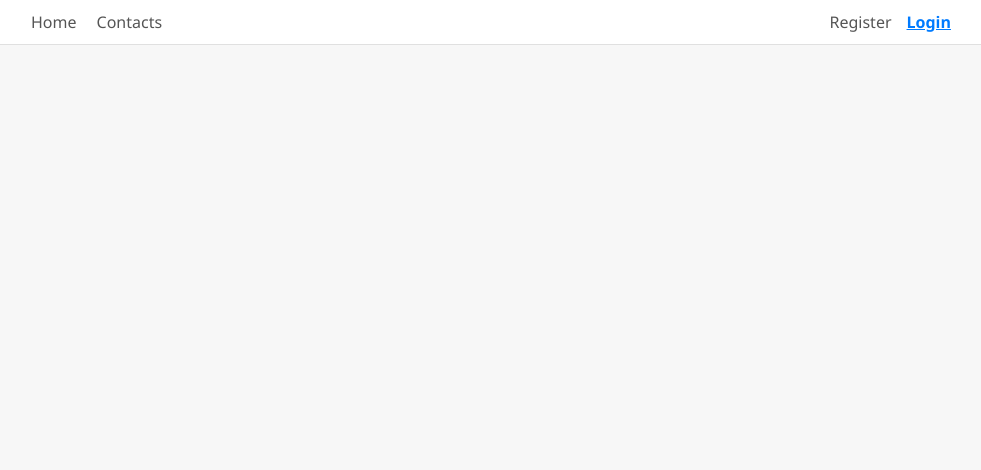
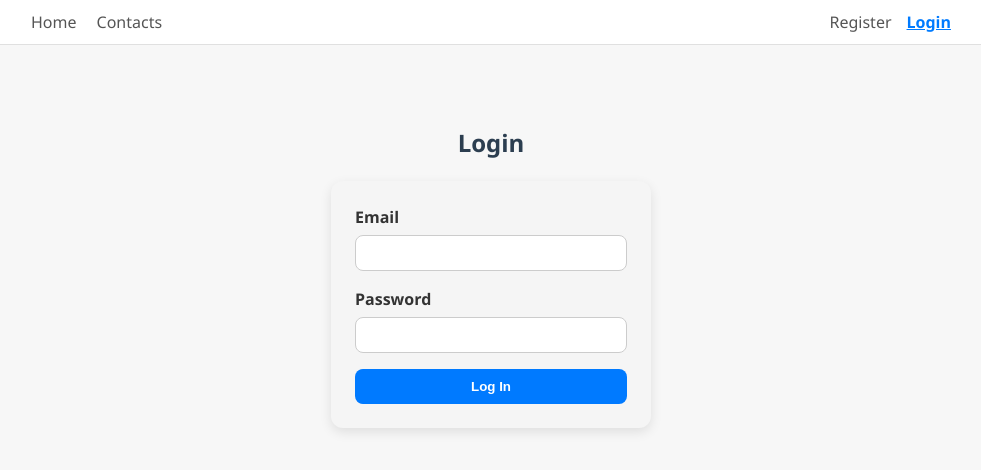
Before and after one commit to Makukhinanataliia/goit-react-hw-08, a React (Vite) app: page /login in a window 1280 px wide. Shown: the top 470 px of the page, without its empty margins (149-1130 px from the left). Built offline with nearby package versions, Linux system fonts and the light colour scheme.

Commit message:
add-code3

```diff
--- a/package.json
+++ b/package.json
@@ -12,12 +12,14 @@
   "dependencies": {
     "@reduxjs/toolkit": "^2.8.2",
     "axios": "^1.9.0",
+    "formik": "^2.4.6",
     "modern-normalize": "^3.0.1",
     "react": "^19.1.0",
     "react-dom": "^19.1.0",
     "react-redux": "^9.2.0",
     "react-router-dom": "^7.6.2",
-    "redux-persist": "^6.0.0"
+    "redux-persist": "^6.0.0",
+    "yup": "^1.6.1"
   },
   "devDependencies": {
     "@eslint/js": "^9.25.0",
--- a/src/App.jsx
+++ b/src/App.jsx
@@ -1,4 +1,4 @@
-import { useEffect } from "react";
+import { useEffect, lazy } from "react";
 import { useDispatch, useSelector } from "react-redux";
 import { Routes, Route } from "react-router-dom";
 import { refreshUser } from "./redux/auth/operations";
@@ -8,10 +8,10 @@ import Layout from "./components/Layout/Layout";
 import PrivateRoute from "./components/PrivateRoute/PrivateRoute";
 import RestrictedRoute from "./components/RestrictedRoute/RestrictedRoute";
 
-import { lazy } from "react";
-
 const HomePage = lazy(() => import("./pages/HomePage/HomePage"));
-const RegistrationPage = lazy(() => import("./pages/RegistrationPage/RegistrationPage"));
+const RegistrationPage = lazy(
+  () => import("./pages/RegistrationPage/RegistrationPage")
+);
 const LoginPage = lazy(() => import("./pages/LoginPage/LoginPage"));
 const ContactsPage = lazy(() => import("./pages/ContactsPage/ContactsPage"));
 
@@ -23,33 +23,42 @@ export default function App() {
     dispatch(refreshUser());
   }, [dispatch]);
 
-  return isRefreshing ? (
-    <div>Loading...</div>
-  ) : (
+  if (isRefreshing) {
+    return <div>Loading...</div>;
+  }
+
+  return (
     <Routes>
       <Route path="/" element={<Layout />}>
         <Route index element={<HomePage />} />
+
         <Route
           path="/register"
           element={
-            <RestrictedRoute
-              redirectTo="/contacts"
-              component={<RegistrationPage />}
-            />
+            <RestrictedRoute redirectTo="/contacts">
+              <RegistrationPage />
+            </RestrictedRoute>
           }
         />
+
         <Route
           path="/login"
           element={
-            <RestrictedRoute redirectTo="/contacts" component={<LoginPage />} />
+            <RestrictedRoute redirectTo="/contacts">
+              <LoginPage />
+            </RestrictedRoute>
           }
         />
+
         <Route
           path="/contacts"
           element={
-            <PrivateRoute redirectTo="/login" component={<ContactsPage />} />
+            <PrivateRoute redirectTo="/login">
+              <ContactsPage />
+            </PrivateRoute>
           }
         />
+
         <Route path="*" element={<HomePage />} />
       </Route>
     </Routes>
--- /dev/null
+++ b/src/components/LoginForm/LoginForm.jsx
@@ -0,0 +1,45 @@
+import { Formik, Form, Field, ErrorMessage } from "formik";
+import * as Yup from "yup";
+import styles from "./LoginForm.module.css";
+
+export default function LoginForm({ onSubmit }) {
+  const initialValues = {
+    email: "",
+    password: "",
+  };
+
+  const validationSchema = Yup.object({
+    email: Yup.string().email("Invalid email").required("Required"),
+    password: Yup.string().min(6, "At least 6 characters").required("Required"),
+  });
+
+  return (
+    <Formik
+      initialValues={initialValues}
+      validationSchema={validationSchema}
+      onSubmit={onSubmit}
+    >
+      <Form className={styles.form}>
+        <label className={styles.label}>
+          Email
+          <Field type="email" name="email" className={styles.input} />
+          <ErrorMessage name="email" component="div" className={styles.error} />
+        </label>
+
+        <label className={styles.label}>
+          Password
+          <Field type="password" name="password" className={styles.input} />
+          <ErrorMessage
+            name="password"
+            component="div"
+            className={styles.error}
+          />
+        </label>
+
+        <button type="submit" className={styles.button}>
+          Log In
+        </button>
+      </Form>
+    </Formik>
+  );
+}
--- /dev/null
+++ b/src/components/LoginForm/LoginForm.module.css
@@ -0,0 +1,48 @@
+.form {
+  display: flex;
+  flex-direction: column;
+  gap: 16px;
+  width: 100%;
+  max-width: 320px;
+  margin: 0 auto;
+  padding: 24px;
+  background-color: #f5f5f5;
+  border-radius: 12px;
+  box-shadow: 0 4px 12px rgba(0, 0, 0, 0.1);
+}
+
+.label {
+  display: flex;
+  flex-direction: column;
+  font-weight: 600;
+  color: #333;
+}
+
+.input {
+  padding: 8px 12px;
+  margin-top: 6px;
+  border: 1px solid #ccc;
+  border-radius: 8px;
+  font-size: 16px;
+}
+
+.button {
+  padding: 10px 20px;
+  background-color: #007aff;
+  color: white;
+  font-weight: bold;
+  border: none;
+  border-radius: 8px;
+  cursor: pointer;
+  transition: background-color 0.3s ease;
+}
+
+.button:hover {
+  background-color: #005fcb;
+}
+
+.error {
+  color: red;
+  font-size: 14px;
+  margin-top: 4px;
+}
--- a/src/pages/LoginPage/LoginPage.jsx
+++ b/src/pages/LoginPage/LoginPage.jsx
@@ -1,12 +1,20 @@
 import React from "react";
+import { useDispatch } from "react-redux";
+import { login } from "../../redux/auth/operations";
 import LoginForm from "../../components/LoginForm/LoginForm";
 import styles from "./LoginPage.module.css";
 
 export default function LoginPage() {
-  return (
-    <div className={styles.container}>
-      <h2 className={styles.title}>Login</h2>
-      <LoginForm />
-    </div>
-  );
+    const dispatch = useDispatch();
+
+    const handleLogin = (credentials) => {
+        dispatch(login(credentials));
+    };
+
+    return (
+        <div className={styles.container}>
+            <h2 className={styles.title}>Login</h2>
+            <LoginForm onSubmit={handleLogin} />
+        </div>
+    );
 }
```
Also changed, not shown: 1 other file (tests, documents, lock files or other folders).
